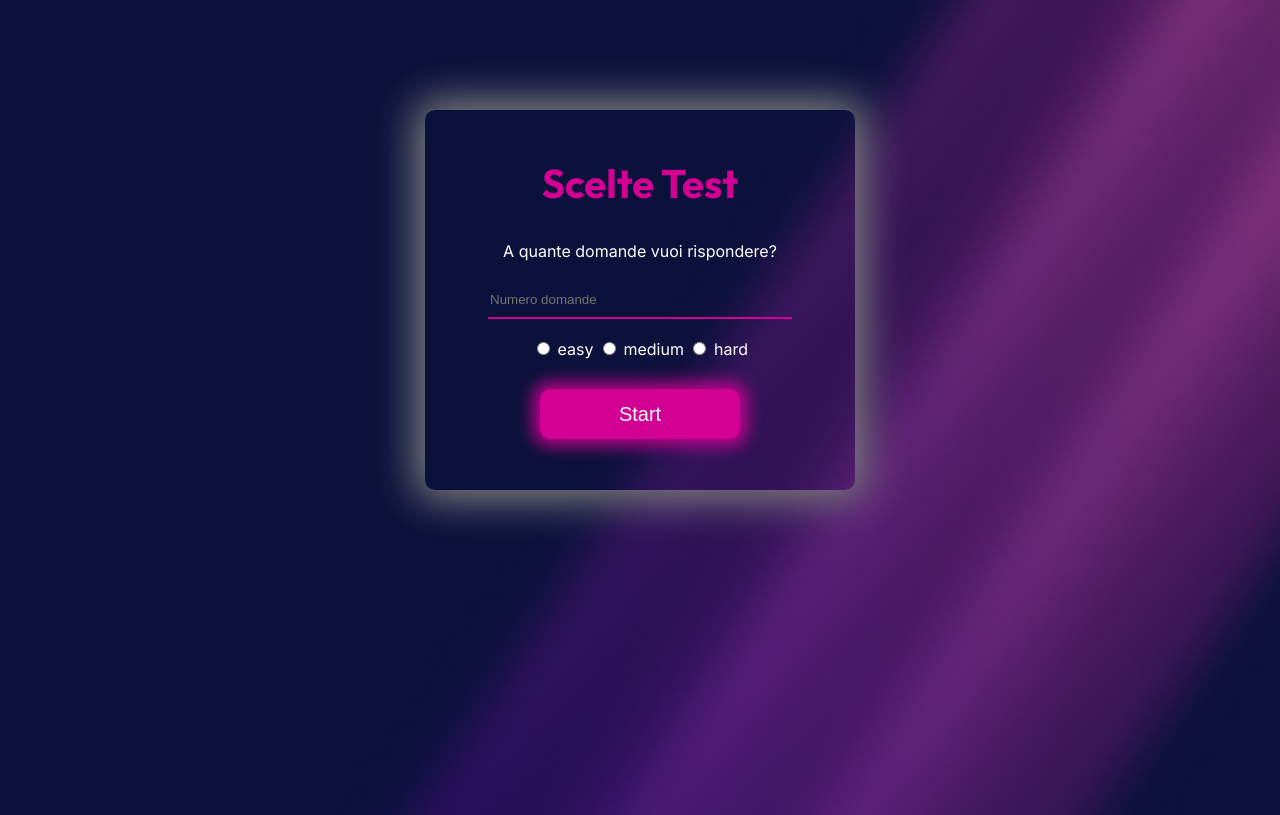
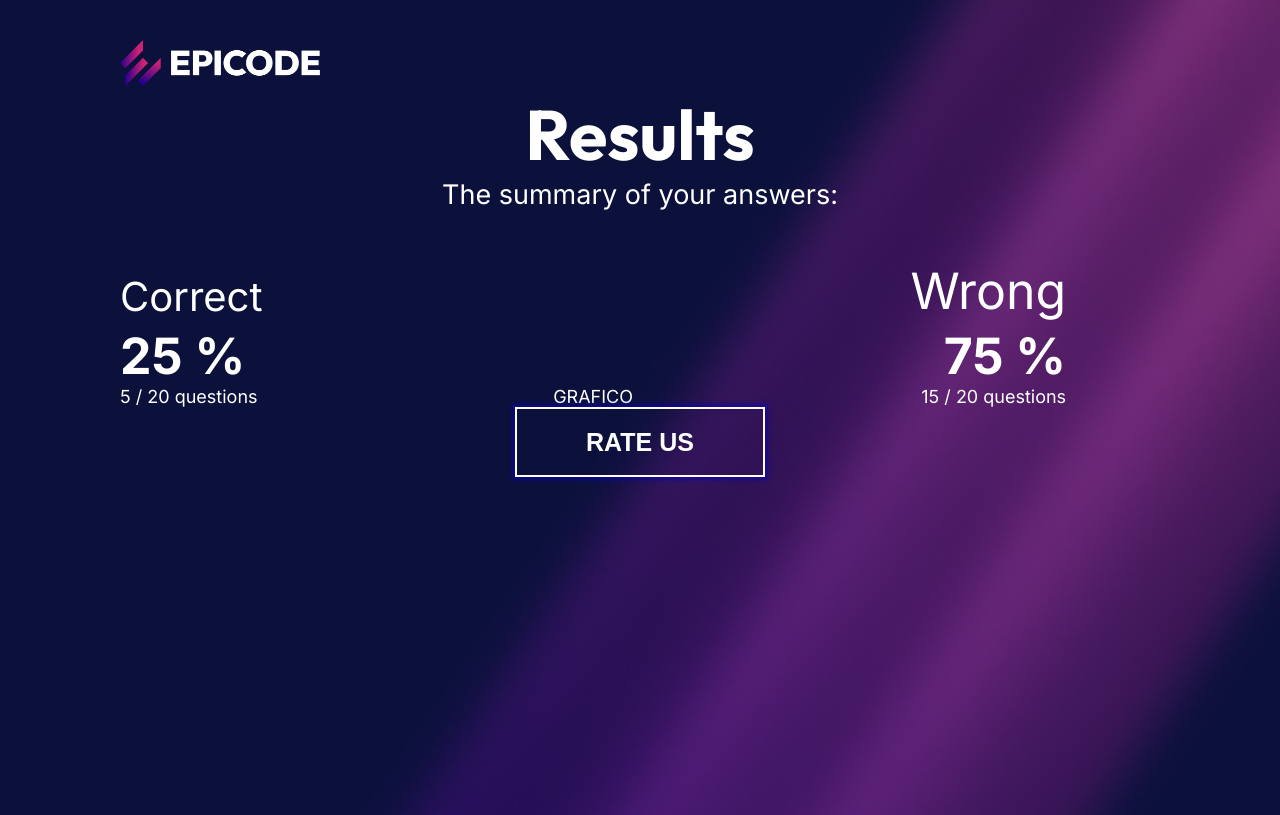
Before and after one commit to Valentinonai/BuildWeek1, a plain HTML site: page index.html in a window 1280 px wide. Drawn offline with Linux system fonts and the light colour scheme.

Commit message:
v3.4 results

```diff
--- a/index.html
+++ b/index.html
@@ -66,6 +66,24 @@
       <div id="quiz"></div>
     </div>
 
+    <div id="results">
+      <div><img src="epicode_logo.png" alt="error" class="logo" /></div>
+      <div>
+        <h1>Results</h1>
+        <h2>The summary of your answers:</h2>
+      </div>
+      <div id="mainResults">
+        <div id="correctAnswers">
+          <p>Correct</p>
+        </div>
+        <div id="grafico">GRAFICO</div>
+        <div id="wrongAnswers">
+          <p>Wrong</p>
+        </div>
+      </div>
+      <div id="buttonRate"><button class="button" class="button2">RATE US</button></div>
+    </div>
+
     <div id="review" class="background">
       <div class="logo">
         <img src="epicode_logo.png" alt="error" class="logo" />
--- a/index.js
+++ b/index.js
@@ -689,3 +689,37 @@ const offStar = (event) => {
 };
 stella.map((x) => x.addEventListener("mouseover", onStar));
 stella.map((x) => x.addEventListener("mouseout", offStar));
+
+//TODO------------------------------------------------
+//TODO---------------------RESULTS-----------------------------
+(punteggio = 5), (numDomande = 20);
+const percentualeCorretta = (punteggio * 100) / numDomande;
+const percentualeSbagliata = 100 - percentualeCorretta;
+
+const finestraPunteggio = () => {
+  const benchmark = document.getElementById("benchmark");
+  benchmark.style.display = "none";
+  const results = document.getElementById("results");
+  results.style.display = "block";
+  //?Risposte corrette
+  const correctAnswers = document.getElementById("correctAnswers");
+  const Corrette = document.createElement("p");
+  Corrette.innerText = `${percentualeCorretta} %`;
+  Corrette.classList.add("percentualePunteggio");
+  correctAnswers.appendChild(Corrette);
+  const paragrafoPunteggio = document.createElement("p");
+  paragrafoPunteggio.classList.add("paragrafoPunteggio");
+  paragrafoPunteggio.innerText = `${punteggio} / ${numDomande} questions`;
+  correctAnswers.appendChild(paragrafoPunteggio);
+  //?Risposte sbagliate
+  const wrongAnswers = document.getElementById("wrongAnswers");
+  const Sbagliate = document.createElement("p");
+  Sbagliate.innerText = `${percentualeSbagliata} %`;
+  Sbagliate.classList.add("percentualePunteggioSbagliato");
+  wrongAnswers.appendChild(Sbagliate);
+  const paragrafoPunteggioSbagliato = document.createElement("p");
+  paragrafoPunteggioSbagliato.classList.add("paragrafoPunteggioSbagliato");
+  paragrafoPunteggioSbagliato.innerText = `${numDomande - punteggio} / ${numDomande} questions`;
+  wrongAnswers.appendChild(paragrafoPunteggioSbagliato);
+};
+finestraPunteggio();
--- a/style.css
+++ b/style.css
@@ -2,7 +2,7 @@
 
 #benchmark,
 #review,
-#results,
+#scelte,
 #welcome {
   display: none;
   margin: 30px;
@@ -341,3 +341,83 @@ svg {
 .answerGroup {
   height: 300px;
 }
+/* Finestra Results */
+
+#results h1 {
+  text-align: center;
+  margin: 0 auto;
+
+  font-weight: 700;
+  font-size: 70px;
+  font-family: "Outfit", sans-serif;
+}
+#results h2 {
+  margin-block: 0;
+  font-weight: 400;
+  text-align: center;
+}
+#correctAnswers,
+#grafico,
+#wrongAnswers {
+  display: inline-block;
+  text-align: center;
+  margin: 0;
+}
+#correctAnswers {
+  width: 20%;
+}
+#grafico {
+  width: 50%;
+}
+#correctAnswers p:first-of-type {
+  font-family: "Inter", sans-serif;
+  font-size: 40px;
+  margin-block-end: 5px;
+  text-align: left;
+}
+#wrongAnswers p:first-of-type {
+  font-family: "Inter", sans-serif;
+  font-size: 50px;
+  margin-block-end: 5px;
+  text-align: right;
+}
+#wrongAnswers {
+  width: 20%;
+}
+
+#buttonRate {
+  text-align: center;
+}
+
+#buttonRate button {
+  background-color: transparent;
+  border: 2px solid white;
+  color: white;
+  box-shadow: 0px 0px 4px 3px rgba(9, 2, 191, 0.548);
+}
+#buttonRate button:active {
+  box-shadow: none;
+}
+
+.percentualePunteggio {
+  font-size: 50px;
+  margin: 0;
+  text-align: left;
+  font-weight: 700;
+}
+.paragrafoPunteggio {
+  font-size: 18px;
+  text-align: left;
+  margin: 0;
+}
+.percentualePunteggioSbagliato {
+  font-size: 50px;
+  margin: 0;
+  text-align: right;
+  font-weight: 700;
+}
+.paragrafoPunteggioSbagliato {
+  font-size: 18px;
+  text-align: right;
+  margin: 0;
+}
```
